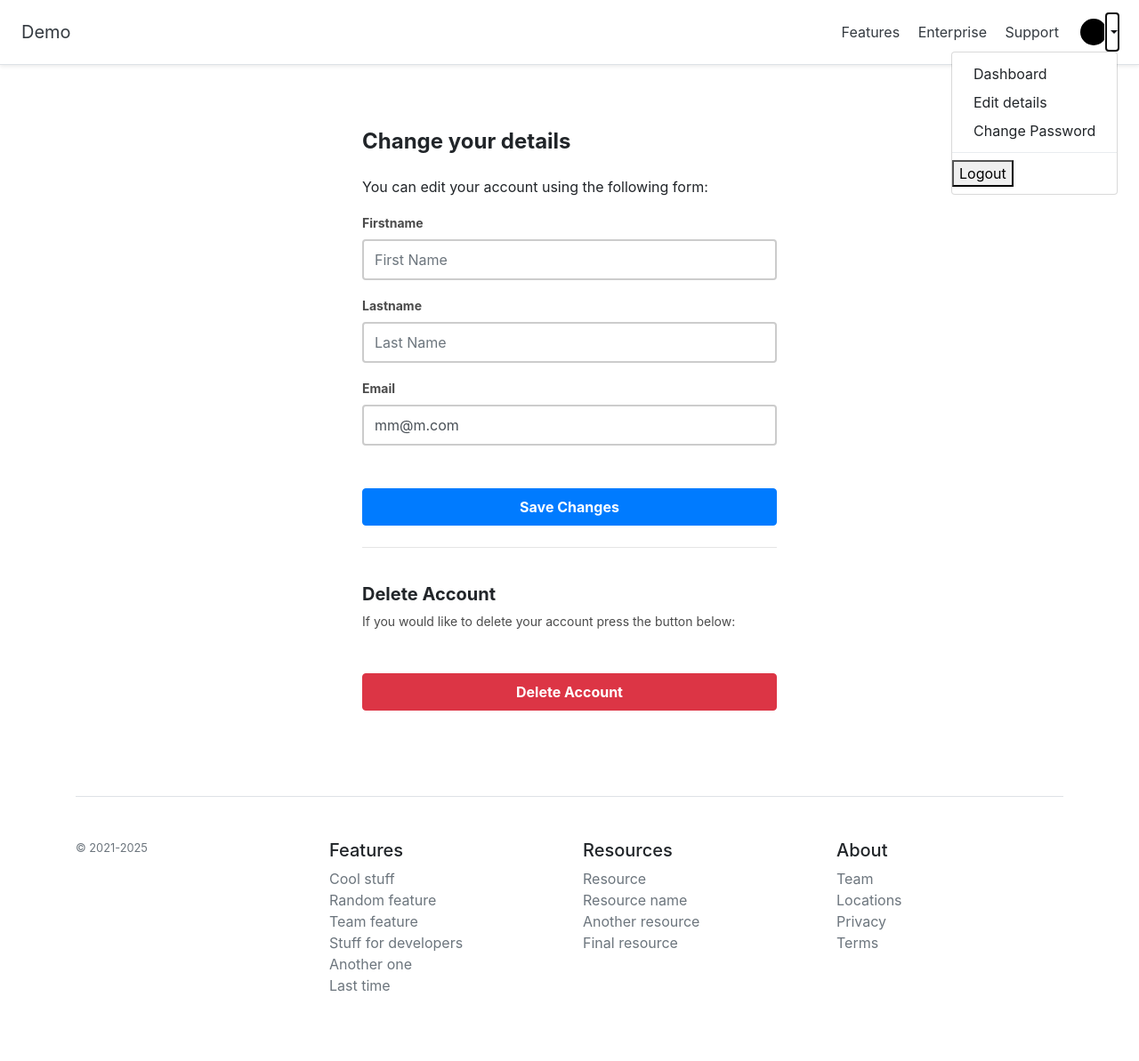
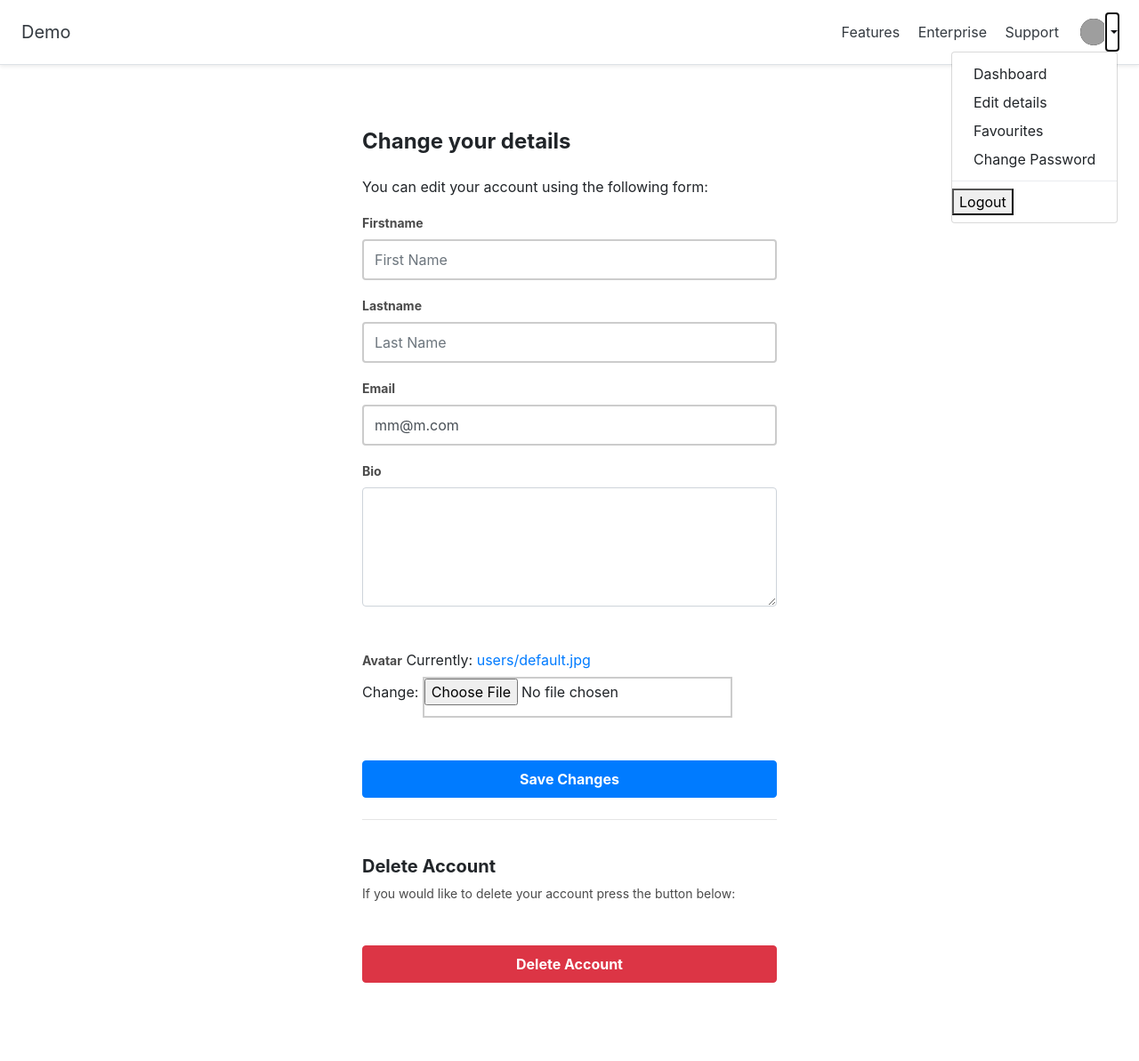
Before and after one commit to mopharaoh/Django-blog, a Django app: page /account/profile/edit/ in a window 1280 px wide, after a click that opens the changed part. Shown: the top 1193 px of the page at 89% size. Before the commit the page ends 1115 px from the top, so only its background shows below. Run offline with Django 5.2, Linux system fonts and the light colour scheme; a user stored in the database is signed in; data comes from the database, SQL or seed files in the repository; both versions use the stored data as it was after the commit; some libraries are stand-ins or nearby versions; grey boxes are pictures that could not be loaded.

Commit message:
add profile pic , favourites and other updates

```diff
--- a/accounts/forms.py
+++ b/accounts/forms.py
@@ -2,7 +2,7 @@ from django import forms
 from django.contrib.auth.forms import AuthenticationForm , PasswordResetForm , SetPasswordForm ,PasswordChangeForm
 from django.core.exceptions import ValidationError
 from django.contrib.auth.models import User
-
+from accounts.models import Profile
 
 class PwdChangeForm(PasswordChangeForm):
     old_password=forms.CharField(label='Old password',widget=forms.PasswordInput(
@@ -115,3 +115,14 @@ class RegistrationForm(forms.ModelForm):
             {'class': 'form-control', 'placeholder': 'Password'})
         self.fields['password2'].widget.attrs.update(
             {'class': 'form-control', 'placeholder': 'Repeat Password'})
+
+
+class UserProfileForm(forms.ModelForm):
+
+    class Meta:
+        model=Profile
+        fields=['bio','avatar']
+
+        widgets={
+            'bio':forms.Textarea(attrs={'class':'form-control','rows':'5'}),
+        }
--- a/accounts/models.py
+++ b/accounts/models.py
@@ -1,6 +1,7 @@
 from django.db import models
 from django.contrib.auth.models import User
-
+from django.dispatch import receiver
+from django.db.models.signals import post_save
 
 def user_directory_path(instance,filename):
     return 'users/avatars/{0}/{1}'.format(instance.user.id,filename)
@@ -16,3 +17,8 @@ class Profile(models.Model):
 
     def save(self, *args, **kwargs):
         super().save(*args, **kwargs)
+
+@receiver(post_save, sender=User)
+def create_user_profile(sender, instance, created,**kwargs):
+    if created:
+        Profile.objects.create(user=instance)
--- a/accounts/urls.py
+++ b/accounts/urls.py
@@ -1,6 +1,7 @@
 from django.urls import path
 from . import views
 from django.contrib.auth import views as auth_views
+from django.contrib.auth.views import LogoutView
 from .forms import UserLoginForm,PwdResetForm,PwdResetConfirmForm,PwdChangeForm
 app_name='accounts'
 urlpatterns = [
@@ -21,7 +22,10 @@ urlpatterns = [
 
     path('profile/',views.profile,name='profile'),
     path('profile/edit/',views.edit,name='edit'),
+    path('fav/<int:id>/', views.favourite_add, name='favourite_add'),
+    path('profile/favourites/',views.favourite_list,name='favourite_list'),
     path('profile/delete/', views.delete_user, name='deleteuser'),
     path('register/', views.accounts_register, name='register'),
-    path('activate/<slug:uidb64>/<slug:token>/',views.activate,name='activate')
+    path('activate/<slug:uidb64>/<slug:token>/',views.activate,name='activate'),
+    path("logout/", LogoutView.as_view(next_page="login"), name="logout"),
 ]
--- a/accounts/views.py
+++ b/accounts/views.py
@@ -1,5 +1,5 @@
-from django.shortcuts import render,redirect
-from django.http import HttpResponse
+from django.shortcuts import render,redirect,get_object_or_404
+from django.http import HttpResponse , HttpResponseRedirect
 from django.contrib.sites.shortcuts import get_current_site
 from django.utils.encoding import force_str , force_bytes
 from django.utils.http import urlsafe_base64_decode,urlsafe_base64_encode
@@ -7,10 +7,39 @@ from django.template.loader import render_to_string
 from django.conf import settings
 from django.contrib.auth import login
 from django.contrib.auth.decorators import login_required
-from .forms import RegistrationForm,UserEditForm
+from .forms import RegistrationForm,UserEditForm,UserProfileForm
 from .token import account_activation_token
 from django.contrib.auth.models import User
+from .models import Profile
+from blog.models import Post
 
+
+@login_required
+def favourite_list(request):
+    new=Post.newmanager.filter(favourites=request.user)
+    return render(request,'accounts/favourites.html',{'new': new})
+
+@login_required
+def favourite_add(request,id):
+    post=get_object_or_404(Post,id=id)
+    if post.favourites.filter(id=request.user.id).exists():
+        post.favourites.remove(request.user)
+    else:
+        post.favourites.add(request.user)
+    return HttpResponseRedirect(request.META['HTTP_REFERER'])
+
+def avatar(request):
+    if request.user.is_authenticated:
+        user = User.objects.get(username=request.user)
+        avatar = Profile.objects.filter(user=user)
+        context = {
+            "avatar": avatar,
+        }
+        return context
+    else:
+        return {
+            'NotLoggedIn': User.objects.none()
+        }
 
 @login_required
 def profile(request):
@@ -60,13 +89,20 @@ def activate(request,uidb64,token):
 @login_required
 def edit(request):
     if request.method == 'POST':
+
         user_form=UserEditForm(request.POST,instance=request.user)
-        if user_form.is_valid():
+        profile_form=UserProfileForm(request.POST,request.FILES,instance=request.user.profile)
+
+        if profile_form.is_valid() and user_form.is_valid():
             user_form.save()
+            profile_form.save()
 
     else:
         user_form=UserEditForm(instance=request.user)
-    return render(request,'accounts/update.html',{'user_form':user_form})
+        profile_form=UserProfileForm(instance=request.user.profile)
+    return render(request,'accounts/update.html',
+                  {'user_form':user_form,
+                'profile_form':profile_form})
 @login_required
 def delete_user(request):
     if request.method == 'POST':
--- a/blog/models.py
+++ b/blog/models.py
@@ -28,6 +28,7 @@ class Post(models.Model):
     author=models.ForeignKey(User,on_delete=models.CASCADE,related_name='blog_posts')
     content=models.TextField()
     status=models.CharField(max_length=10,choices=options,default='draft')
+    favourites=models.ManyToManyField(User,related_name='favourite',default=None,blank=True)
     objects=models.Manager()
     newmanager=NewManager()
 
--- a/blog/views.py
+++ b/blog/views.py
@@ -18,6 +18,10 @@ def home(request):
 def post_single(request,post):
     post=get_object_or_404(Post,slug=post,status='published')
 
+    fav = bool
+
+    if post.favourites.filter(id=request.user.id).exists():
+        fav=True
     allcomments=post.comments.filter(status=True)
     page=request.GET.get('page',1)
     paginator=Paginator(allcomments,3)
@@ -42,7 +46,7 @@ def post_single(request,post):
 
     return render(request,'single.html',
                   {'post':post,'user_comment':user_comment,
-                   'comments':comments,'comment_form':comment_form,'allcomments':allcomments})
+                   'comments':comments,'comment_form':comment_form,'allcomments':allcomments,'fav':fav})
 
 
 class CatListView(ListView):
--- a/mysite/settings.py
+++ b/mysite/settings.py
@@ -66,6 +66,9 @@ TEMPLATES = [
                 'django.template.context_processors.request',
                 'django.contrib.auth.context_processors.auth',
                 'django.contrib.messages.context_processors.messages',
+                'blog.views.category_list',  #this view is available accessible on every page
+                'accounts.views.avatar',
+
             ],
         },
     },
--- a/templates/accounts/update.html
+++ b/templates/accounts/update.html
@@ -22,6 +22,7 @@
                 <form class="form-reset p-4 rounded update-form" method="post" enctype="multipart/form-data">
 
                     {% if user_form.is_valid %}
+                    {% comment %} and profile_form.is_valid {% endcomment %}
                     <div class="alert alert-primary" role="alert">
                         Details successfully updated!
                     </div>
@@ -39,6 +40,12 @@
                     </div>
                     {% endif %}
 
+                    {% comment %} {% if profile_form.errors %}
+                    <div class="alert alert-primary" role="alert">
+                        Error: Please try again!-has to be img 100px by 100bx
+                    </div>
+                    {% endif %} {% endcomment %}
+
                     {% csrf_token %}
                     <label class="small font-weight-bold">{{ user_form.first_name.label}}</label>
                     {{ user_form.first_name }}
@@ -46,6 +53,14 @@
                     {{ user_form.last_name }}
                     <label class="small font-weight-bold">{{ user_form.email.label}}</label>
                     {{ user_form.email }}
+
+                    <label class="small font-weight-bold">{{ profile_form.bio.label}}</label>
+                    {{ profile_form.bio }}
+                    <div class="form-group pt-5">
+                        <label class="small font-weight-bold">{{ profile_form.avatar.label}}</label>
+                        {{ profile_form.avatar }}
+                    </div>
+
                     <button class="btn btn-primary btn-block py-2 mb-4 mt-5 font-weight-bold" type="submit"
                         value="Save changes">Save Changes</button>
                     <hr class="mb-3">
--- a/templates/base/nav-main.html
+++ b/templates/base/nav-main.html
@@ -1,5 +1,5 @@
 <style>
-    .dot {
+    .avatar {
         height: 30px;
         width: 30px;
         background-color: #000;
@@ -17,7 +17,12 @@
         <a class="p-2 text-dark" href="#">Support</a>
     </nav>
     {% if request.user.is_authenticated %}
-    <span class="dot"></span>
+
+    <img class="avatar" src="
+    {% for data in avatar %}
+    {{ data.avatar.url }}
+    {% endfor %}">
+
     <ul class="navbar-nav">
         <li class="nav-item dropdown">
             <a class="nav-link dropdown-toggle text-dark" href="#" id="navbarDropdown" role="button"
@@ -26,9 +31,10 @@
             <div class="dropdown-menu dropdown-menu-right" aria-labelledby="navbarDropdown">
                 <a class="dropdown-item" href="{% url "accounts:profile" %}">Dashboard</a>
                 <a class="dropdown-item" href="{% url "accounts:edit" %}">Edit details</a>
+                <a class="dropdown-item" href="{% url "accounts:favourite_list" %}">Favourites</a>
                 <a class="dropdown-item" href="{% url "accounts:pwdchange" %}">Change Password</a>
                 <div class="dropdown-divider"></div>
-                <form method="POST" action="{% url 'logout' %}">
+                <form method="POST" action="{% url 'accounts:logout' %}">
                     {% csrf_token %}
                     <button type="submit">Logout</button>
                 </form>
```
Also changed, not shown: blog/templates/base.html (+22 -0 lines), blog/templates/single.html (+23 -1 lines), templates/accounts/favourites.html (added, +37 -0 lines), blog/migrations/0002_post_favourites.py (added), db.sqlite3, media/users/avatars/7/GQZQp39WgAAojOs.jpg (added), 1 other file.
